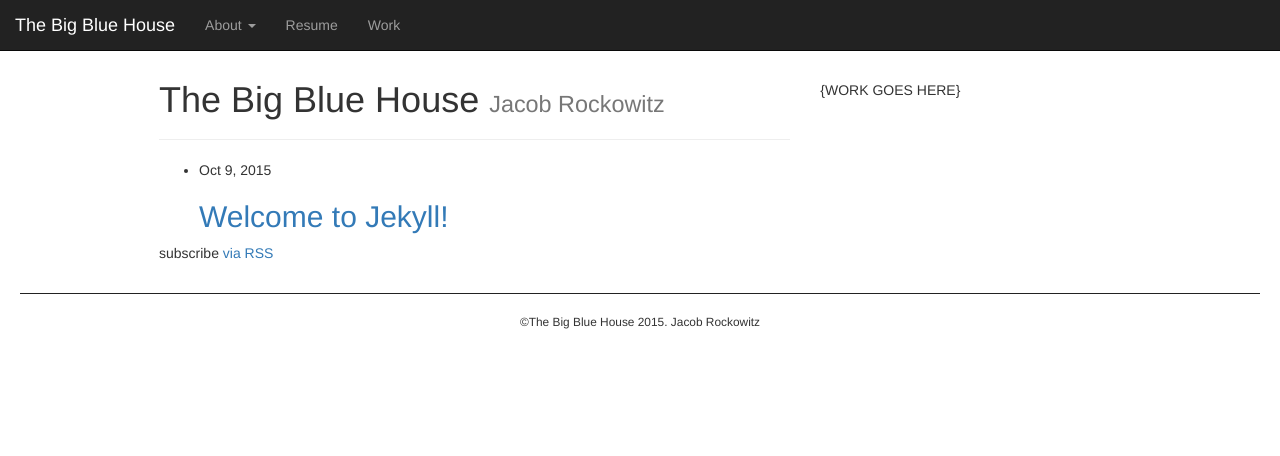
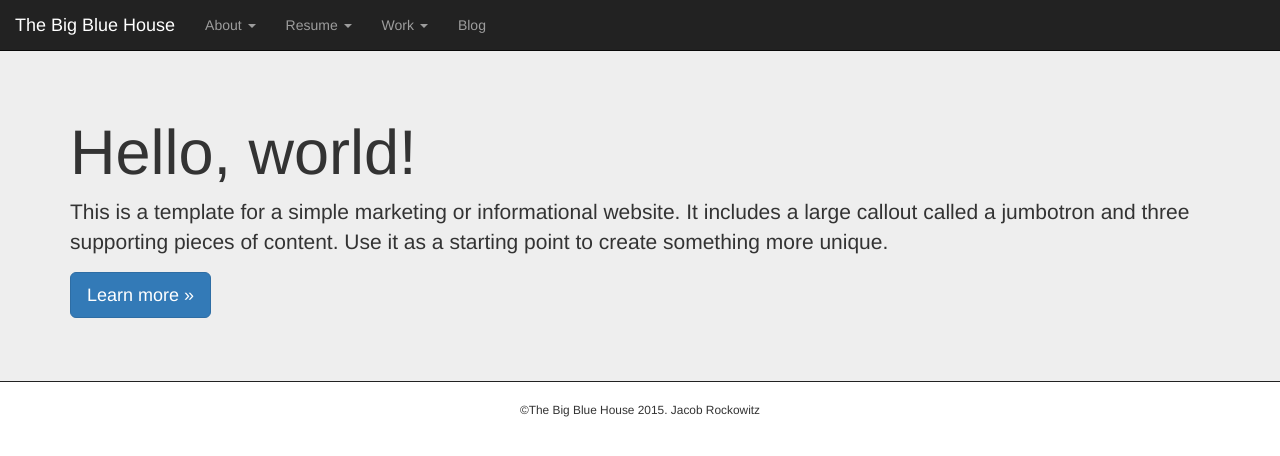
Before and after one commit to jrockowitz/jrockowitz.github.io, a Jekyll site: the page built from index.html, in a window 1280 px wide. Shown: the top 456 px of the page. Built offline with Jekyll 4.4.1, drawn with Linux system fonts in a browser that asks for light colours.

Commit message:
Frame out navigation system using collections.

```diff
--- a/_config.yml
+++ b/_config.yml
@@ -8,6 +8,19 @@
 twitter_username: jrockowitz
 github_username:  jrockowitz
 
+# Collections
+collections:
+  work:
+    title: Work
+    output: true
+
+defaults:
+  - scope:
+      path: work
+      type: work
+    values:
+      layout: page
+
 # Build settings
 markdown: kramdown
 
--- a/_includes/header.html
+++ b/_includes/header.html
@@ -13,23 +13,36 @@
       <div class="collapse navbar-collapse" id="myNavbar">
 
         <ul class="nav navbar-nav">
+
           {% for node in site.data.pages %}
-            {% if node.links %}
+            {% if node.links or node.collection %}
               <li class="dropdown{% if page.url == node.url %} active"{% endif %}">
-                <a class="dropdown-toggle" data-toggle="dropdown" href="#">{{ node.title }}
-                  <span class="caret"></span></a>
+              <a class="dropdown-toggle" data-toggle="dropdown" href="#">{{ node.title }}
+                <span class="caret"></span></a>
                 <ul class="dropdown-menu">
-                  <li><a href="{{ node.url | prepend: site.baseurl }}">{{ node.title }}</a></li>
-                  <li role="separator" class="divider"></li>
+                {% if node.links %}
                   {% for link in node.links %}
-                  <li><a href="{{ link.url | prepend: site.baseurl }}">{{ link.title }}</a></li>
+                    <li><a href="{{ link.url | prepend: site.baseurl }}">{{ link.title }}</a></li>
+                  {% if link.separator %}<li role="separator" class="divider"></li>{% endif %}
                   {% endfor %}
+                {% endif %}
+
+                {% if node.collection %}
+                  {% assign collection = node.collection %}
+                  {% for link in site.collections.[collection].docs %}
+                     <li><a href="{{ link.url | prepend: site.baseurl }}">{{ link.title }}</a></li>
+                  {% endfor %}
+                {% endif %}
                 </ul>
               </li>
+
             {% else %}
               <li{% if page.url == node.url %} class="active"{% endif %}><a href="{{ node.url | prepend: site.baseurl }}">{{ node.title }}</a></li>
             {% endif %}
+
+
           {% endfor %}
+
         </ul>
 
       </div>
--- a/_layouts/page.html
+++ b/_layouts/page.html
@@ -1,6 +1,7 @@
 ---
 layout: default
 ---
+<div class="page-wrapper">
   <div class="row page">
     <div class="col-xs-12 col-md-8">
 
@@ -15,3 +16,4 @@
     </div>
     <div class="col-xs-6 col-md-4">{WORK GOES HERE}</div>
   </div>
+</div>
--- a/_sass/_layout.scss
+++ b/_sass/_layout.scss
@@ -6,11 +6,7 @@
  * Body
  */
 body {
-  margin: 80px $line-height-computed $line-height-computed $line-height-computed;
-  /* Mobile: Reduce margins and padding by 50%. */
-  @media (max-width: $screen-phone) {
-    margin: 60px ($line-height-computed/2) ($line-height-computed/2) ($line-height-computed/2);
-  }
+  margin: 50px 0 0 0;
 }
 
 /**
@@ -20,6 +16,14 @@
 /**
  * Page
  */
+.page-wrapper {
+  padding: 20px $line-height-computed $line-height-computed $line-height-computed;
+  /* Mobile: Reduce margins and padding by 50%. */
+  @media (max-width: $screen-phone) {
+    padding: 20px ($line-height-computed/2) ($line-height-computed/2) ($line-height-computed/2);
+  }
+}
+
 .page {
   max-width: $screen-desktop;
   margin: 0 auto;
@@ -44,17 +48,23 @@
 }
 
 /**
+ * Jumbotron
+ */
+.jumbotron {
+  margin-bottom: 0;
+}
+
+/**
  * Footer
  */
 .footer {
-  margin: $line-height-computed 0 0 0;
+  margin: 0;
   border-top: 1px solid $navbar-inverse-bg;
-  padding-top: $line-height-computed;
+  padding: $line-height-computed 0;
 
   /* Mobile: Reduce margins and padding by 50%. */
   @media (max-width: $screen-phone) {
-    margin: ($line-height-computed/2) 0 0 0;
-    padding-top: ($line-height-computed/2);
+    padding: ($line-height-computed/2) 0;
   }
 
   small {
--- a/index.html
+++ b/index.html
@@ -1,23 +1,13 @@
 ---
 title: The Big Blue House
 subtitle: Jacob Rockowitz
-layout: page
+layout: default
 ---
 
-<div class="home">
-
-  <ul class="post-list">
-    {% for post in site.posts %}
-      <li>
-        <span class="post-meta">{{ post.date | date: "%b %-d, %Y" }}</span>
-
-        <h2>
-          <a class="post-link" href="{{ post.url | prepend: site.baseurl }}">{{ post.title }}</a>
-        </h2>
-      </li>
-    {% endfor %}
-  </ul>
-
-  <p class="rss-subscribe">subscribe <a href="{{ "/feed.xml" | prepend: site.baseurl }}">via RSS</a></p>
-
+<div class="jumbotron">
+  <div class="container">
+    <h1>Hello, world!</h1>
+    <p>This is a template for a simple marketing or informational website. It includes a large callout called a jumbotron and three supporting pieces of content. Use it as a starting point to create something more unique.</p>
+    <p><a class="btn btn-primary btn-lg" href="#" role="button">Learn more &raquo;</a></p>
+  </div>
 </div>
```
Also changed, not shown: _data/pages.yml (+25 -6 lines), _work/01-work.md (added, +7 -0 lines), _work/02-work.md (added, +7 -0 lines), blog.html (added, +16 -0 lines), resume.md (added, +5 -0 lines), work.html (added, +11 -0 lines). Lines whose indentation alone changed are shown as unchanged.
